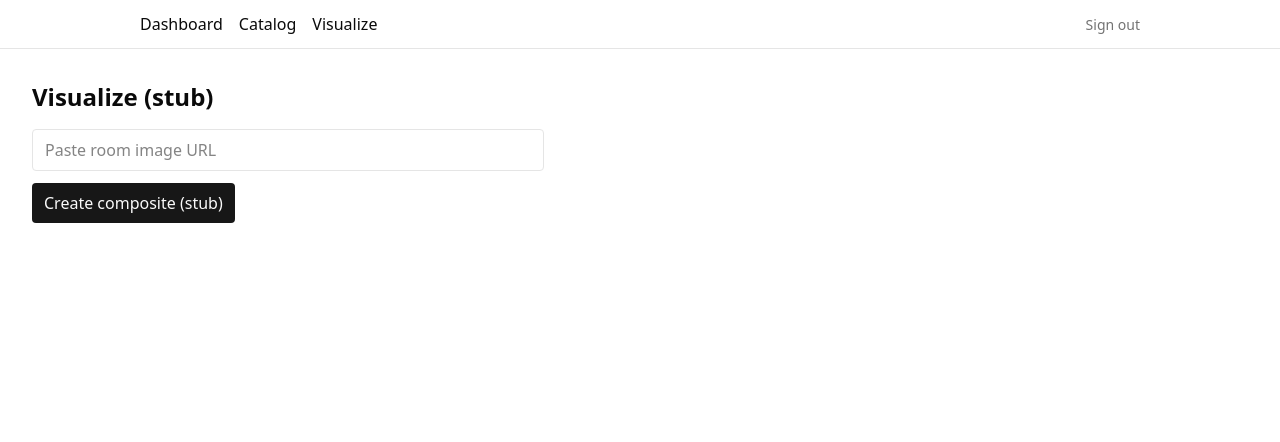
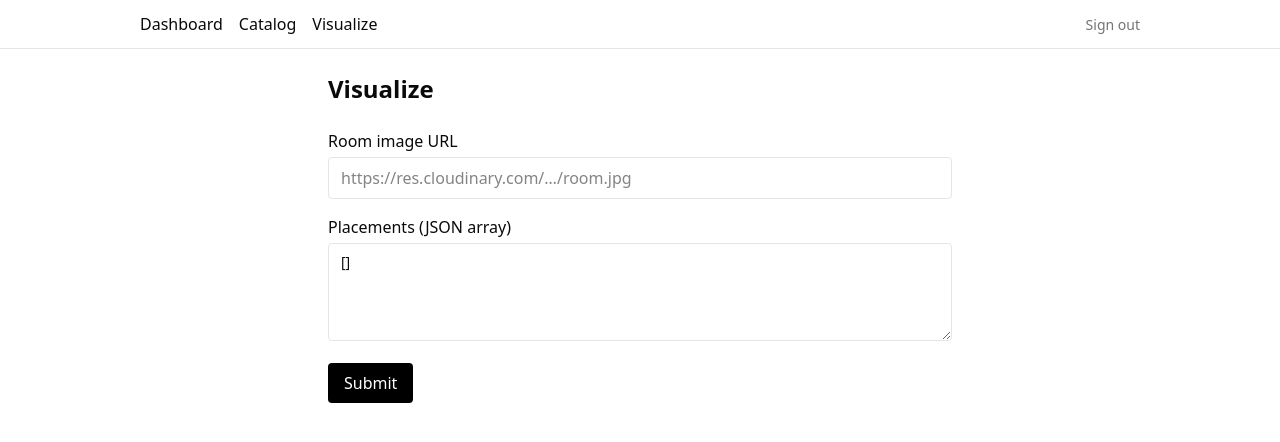
Before and after one commit to zhanrunyu/omnis-home-b2b2c, a Next.js app in the folder admin-app/: page /visualize in a window 1280 px wide. Shown: the top 442 px of the page. Built offline with nearby package versions, Linux system fonts and the light colour scheme; no server answers.

Commit message:
day3: auth + catalog + visualize stub working

```diff
--- /dev/null
+++ b/admin-app/app/api/visualize/route.ts
@@ -0,0 +1,40 @@
+import { NextResponse } from "next/server";
+import { createClient } from "@/lib/supabaseServer"; // ✅ add this line
+
+// small helper
+const sleep = (ms: number) => new Promise((r) => setTimeout(r, ms));
+
+export async function POST(req: Request) {
+  try {
+    const { room_image_url, placements } = await req.json();
+
+    // simulate ~1s processing
+    await sleep(800);
+
+    // TEMP: fixed stock image while the CTO builds the real endpoint
+    const composite_url =
+      "https://res.cloudinary.com/demo/image/upload/w_1200,h_800,c_fill/sample.jpg";
+
+    // optional: write to visual_jobs so you can see rows appearing
+    try {
+      const supabase = createClient(); // ✅ now this works
+      await supabase.from("visual_jobs").insert([
+        {
+          room_image_url,
+          placements: Array.isArray(placements) ? placements : [],
+          composite_url,
+          status: "done",
+        },
+      ]);
+    } catch {
+      // non-blocking insert errors ignored
+    }
+
+    return NextResponse.json({ composite_url });
+  } catch (err: any) {
+    return NextResponse.json(
+      { error: err?.message ?? "Bad Request" },
+      { status: 400 }
+    );
+  }
+}
--- a/admin-app/app/catalog/page.tsx
+++ b/admin-app/app/catalog/page.tsx
@@ -1,39 +1,69 @@
 // app/catalog/page.tsx
-import { requireUser } from '@/lib/requireUser'
-import { Table, TableBody, TableCell, TableHead, TableHeader, TableRow } from '@/components/ui/table'
+import { createClient } from "@/lib/supabaseServer";
 
 export default async function CatalogPage() {
-  await requireUser()
+  const supabase = createClient();
 
-  const rows: Array<{ sku: string; name: string }> = [] // fill later
+  const { data: products, error } = await supabase
+    .from("products")
+    .select("id, name, sku, price_cents, image_url, created_at")
+    .order("created_at", { ascending: false });
+
+  if (error) {
+    return (
+      <div className="p-6">
+        <h1 className="text-2xl font-semibold mb-4">Catalog</h1>
+        <div className="text-red-600">Supabase error: {error.message}</div>
+      </div>
+    );
+  }
+
+  if (!products || products.length === 0) {
+    return (
+      <div className="p-6">
+        <h1 className="text-2xl font-semibold mb-4">Catalog</h1>
+        <p>No products yet — add some in Supabase.</p>
+      </div>
+    );
+  }
 
   return (
-    <div className="p-8">
+    <div className="p-6">
       <h1 className="text-2xl font-semibold mb-6">Catalog</h1>
-      <Table>
-        <TableHeader>
-          <TableRow>
-            <TableHead>SKU</TableHead>
-            <TableHead>Name</TableHead>
-          </TableRow>
-        </TableHeader>
-        <TableBody>
-          {rows.length === 0 ? (
-            <TableRow>
-              <TableCell colSpan={2} className="text-muted-foreground">
-                No products yet.
-              </TableCell>
-            </TableRow>
-          ) : (
-            rows.map((r) => (
-              <TableRow key={r.sku}>
-                <TableCell>{r.sku}</TableCell>
-                <TableCell>{r.name}</TableCell>
-              </TableRow>
-            ))
-          )}
-        </TableBody>
-      </Table>
+      <div className="grid grid-cols-[80px_1fr_180px_120px] gap-3 text-sm font-medium px-2">
+        <div>Img</div>
+        <div>Name</div>
+        <div>SKU</div>
+        <div className="text-right">Price</div>
+      </div>
+      <div className="divide-y mt-2">
+        {products.map((p) => (
+          <div
+            key={p.id}
+            className="grid grid-cols-[80px_1fr_180px_120px] gap-3 items-center px-2 py-3"
+          >
+            <div>
+              {p.image_url ? (
+                // eslint-disable-next-line @next/next/no-img-element
+                <img
+                  src={p.image_url}
+                  alt={p.name ?? "product"}
+                  className="h-12 w-12 object-cover rounded"
+                />
+              ) : (
+                <div className="h-12 w-12 bg-gray-200 rounded" />
+              )}
+            </div>
+            <div className="truncate">{p.name ?? "—"}</div>
+            <div className="truncate">{p.sku ?? "—"}</div>
+            <div className="text-right">
+              {typeof p.price_cents === "number"
+                ? `€${(p.price_cents / 100).toFixed(2)}`
+                : "—"}
+            </div>
+          </div>
+        ))}
+      </div>
     </div>
-  )
+  );
 }
--- a/admin-app/app/sign-in/page.tsx
+++ b/admin-app/app/sign-in/page.tsx
@@ -1,5 +1,4 @@
-// app/sign-in/page.tsx
-'use client'
+"use client"
 
 import { useState } from 'react'
 import { createClient } from '@/lib/supabaseClient' // browser helper
--- a/admin-app/app/visualize/page.tsx
+++ b/admin-app/app/visualize/page.tsx
@@ -1,42 +1,93 @@
-// app/visualize/page.tsx
-'use client'
+"use client";
 
-import Image from 'next/image'
-import { useState } from 'react'
-import { requireUser } from '@/lib/requireUser' // NOTE: can't call from client, see note below
+import { useState } from "react";
 
+/**
+ * Minimal client-side form that POSTs to /api/visualize
+ * and shows the returned composite_url.
+ */
 export default function VisualizePage() {
-  // This page is a quick stub for now; we’ll protect at the layout level or with dev bypass.
-  const [url, setUrl] = useState('')
-  const [result, setResult] = useState<string | null>(null)
+  const [roomUrl, setRoomUrl] = useState("");
+  const [placements, setPlacements] = useState("[]"); // JSON string
+  const [result, setResult] = useState<{ url?: string; error?: string; jobId?: string }>({});
 
-  function handleStub() {
-    // Pretend we sent a job and got a composite image back:
-    setResult('/globe.svg') // uses Next.js starter public icon as a placeholder
+  async function onSubmit(e: React.FormEvent) {
+    e.preventDefault();
+    setResult({});
+
+    try {
+      const parsedPlacements = placements.trim() ? JSON.parse(placements) : [];
+
+      const res = await fetch("/api/visualize", {
+        method: "POST",
+        headers: { "Content-Type": "application/json" },
+        body: JSON.stringify({
+          room_image_url: roomUrl,
+          placements: parsedPlacements,
+        }),
+      });
+
+      const data = await res.json();
+      if (!res.ok) throw new Error(data.error || "Request failed");
+
+      setResult({ url: data.composite_url, jobId: data.job_id });
+    } catch (err: any) {
+      setResult({ error: err.message || "Something went wrong" });
+    }
   }
 
   return (
-    <div className="p-8 max-w-xl">
-      <h1 className="text-2xl font-semibold mb-4">Visualize (stub)</h1>
-      <div className="space-y-3">
-        <input
-          className="w-full border rounded px-3 py-2 bg-background"
-          placeholder="Paste room image URL"
-          value={url}
-          onChange={(e) => setUrl(e.target.value)}
-        />
-        <button className="px-3 py-2 rounded bg-primary text-primary-foreground" onClick={handleStub}>
-          Create composite (stub)
+    <main className="max-w-2xl mx-auto p-6 space-y-6">
+      <h1 className="text-2xl font-semibold">Visualize</h1>
+
+      <form onSubmit={onSubmit} className="space-y-4">
+        <label className="block">
+          <div className="mb-1 font-medium">Room image URL</div>
+          <input
+            className="w-full rounded border px-3 py-2"
+            placeholder="https://res.cloudinary.com/…/room.jpg"
+            value={roomUrl}
+            onChange={(e) => setRoomUrl(e.target.value)}
+          />
+        </label>
+
+        <label className="block">
+          <div className="mb-1 font-medium">Placements (JSON array)</div>
+          <textarea
+            className="w-full rounded border px-3 py-2 font-mono text-sm"
+            rows={4}
+            placeholder='[{"sku":"SOFA-123","x":10,"y":20}]'
+            value={placements}
+            onChange={(e) => setPlacements(e.target.value)}
+          />
+        </label>
+
+        <button
+          type="submit"
+          className="rounded bg-black text-white px-4 py-2"
+        >
+          Submit
         </button>
-      </div>
+      </form>
 
-      {result && (
-        <div className="mt-6">
-          <p className="text-sm text-muted-foreground mb-2">Result:</p>
-          {/* Using next/image for the placeholder */}
-          <Image src={result} alt="composite" width={100} height={100} />
+      {result.error && (
+        <p className="text-red-600">Error: {result.error}</p>
+      )}
+
+      {result.url && (
+        <div className="space-y-2">
+          <div className="font-medium">Composite URL</div>
+          <a
+            href={result.url}
+            className="text-blue-600 underline break-all"
+            target="_blank"
+            rel="noreferrer"
+          >
+            {result.url}
+          </a>
+          {result.jobId && <div className="text-sm text-gray-500">job_id: {result.jobId}</div>}
         </div>
       )}
-    </div>
-  )
+    </main>
+  );
 }
--- a/admin-app/lib/requireUser.ts
+++ b/admin-app/lib/requireUser.ts
@@ -1,15 +1,15 @@
 // lib/requireUser.ts
-import { redirect } from 'next/navigation'
-import { createClient } from '@/lib/supabaseServer'
+import { redirect } from "next/navigation";
+import { createClient } from "@/lib/supabaseServer";
 
 export async function requireUser() {
-  // Optional dev bypass so you can build without SMTP:
-  if (process.env.NEXT_PUBLIC_DEV_BYPASS_AUTH === 'true') {
-    return { id: 'dev-user', email: 'dev@omnis.home' }
+  const supabase = createClient();
+  const { data } = await supabase.auth.getUser();
+  const user = data?.user ?? null;
+
+  if (!user) {
+    // Not signed in → go to sign-in
+    redirect("/sign-in");
   }
-
-  const supabase = createClient()
-  const { data: { user } } = await supabase.auth.getUser()
-  if (!user) redirect('/sign-in')
-  return user
+  return user;
 }
```
